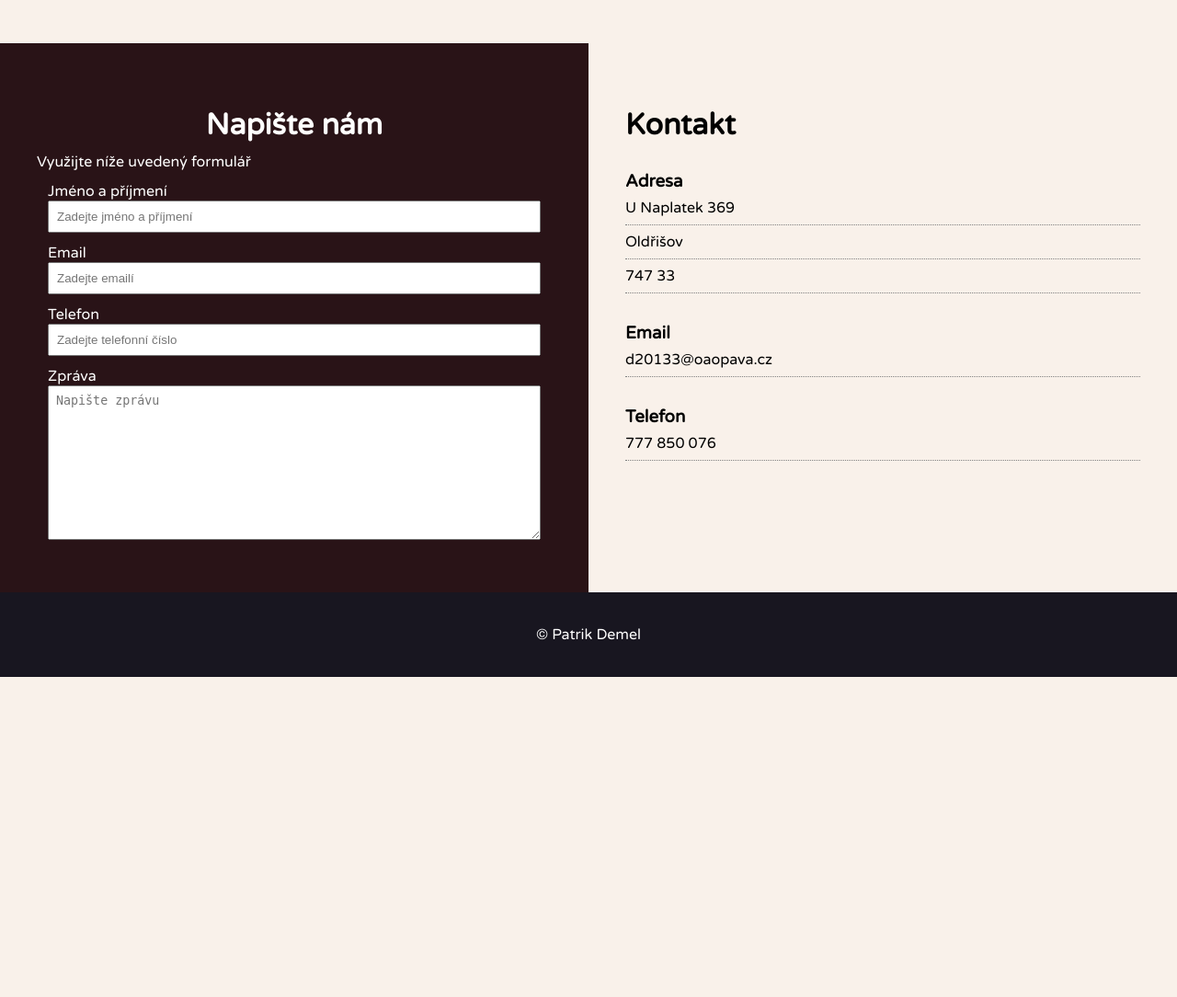
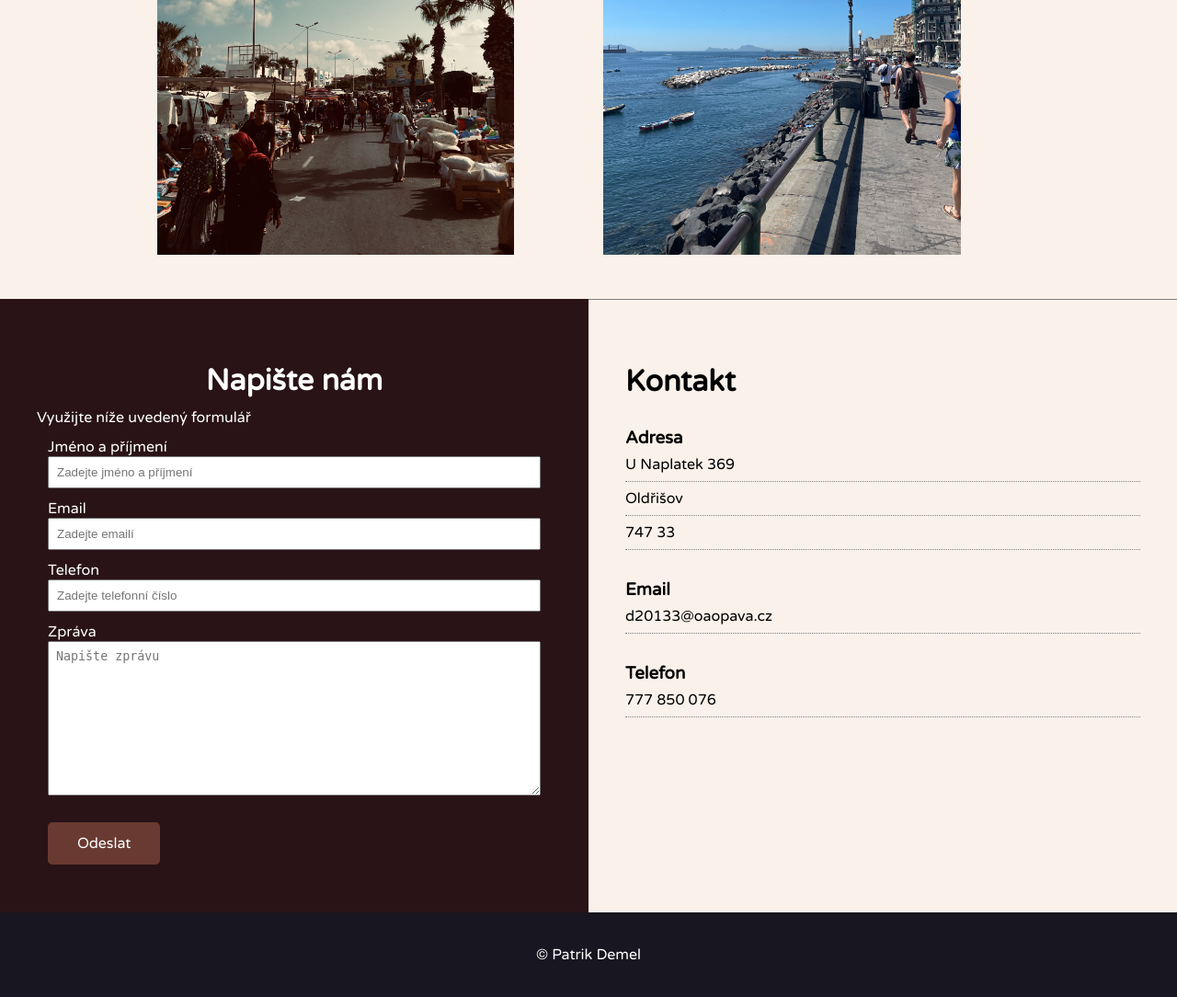
Before and after one commit to PatrikDemel/patrikdemel.github.io, a PHP site: page / in a window 1280 px wide. Shown: the part 1955-3039 px from the top of the page at 92% size. Before the commit the page ends 2691 px from the top, so only its background shows below. Run offline with PHP 8.4, Linux system fonts and the light colour scheme.

Commit message:
changes in index.html, added photos into directory img

```diff
--- a/Projekt2/css/main.css
+++ b/Projekt2/css/main.css
@@ -299,6 +299,10 @@
     flex: 1;
 }
 
+#contact .contact-adress {
+    border-top: 1px gray solid;
+}
+
 #contact .contact-form .form-group {
     margin: 0.75rem;
 }
@@ -316,3 +320,13 @@
 #contact h3 {
     margin-top: 2rem;
 }
+
+#contact .btn {
+    margin: 0.75rem;
+}
+
+#contact .btn:hover {
+    background-color: #F9F1EA;
+    border: 1px solid black;
+    color: black;
+}
--- a/Projekt2/index.html
+++ b/Projekt2/index.html
@@ -104,11 +104,9 @@
     <div class="container">
         <h2 class="heading-2 text-center"><span class="colored-text">Fotografie</span> z míst, které jsem navštívil</h2>
         <div class="items pad-1">
-            <div><img src="https://source.unsplash.com/random/180x300/?travel" alt="ilustrační obrázek"></div>
-            <div><img src="https://source.unsplash.com/random/180x300/?travel" alt="ilustrační obrázek"></div>
-            <div><img src="https://source.unsplash.com/random/180x300/?travel" alt="ilustrační obrázek"></div>
-            <div><img src="https://source.unsplash.com/random/180x300/?travel" alt="ilustrační obrázek"></div>
-            <div><img src="https://source.unsplash.com/random/180x300/?travel" alt="ilustrační obrázek"></div>
+            <div><img src="./img/photos-photo2.jpg" alt="Fotografie z Tuniska"></div>
+            <div><img src="./img/photos-photo4.jpeg" alt="Fotografie z Itálie"></div>
+            <div><img src="./img/photos-photo5.jpeg" alt="ilustrační obrázek"></div>
         </div>
     </div>
 </section>
@@ -136,6 +134,7 @@
                 <textarea name="message" id="message" cols="30" rows="10" placeholder="Napište zprávu"></textarea>
             </div>
         </form>
+        <a href="index.html" class="btn">Odeslat</a>
     </div>
     <div class="contact-adress bg-light padA-2">
         <h2 class="heading-2 ">Kontakt</h2>
```
Also changed, not shown: Projekt2/img/photos-photo2.jpg (added), Projekt2/img/photos-photo4.jpeg (added), 1 other file.
